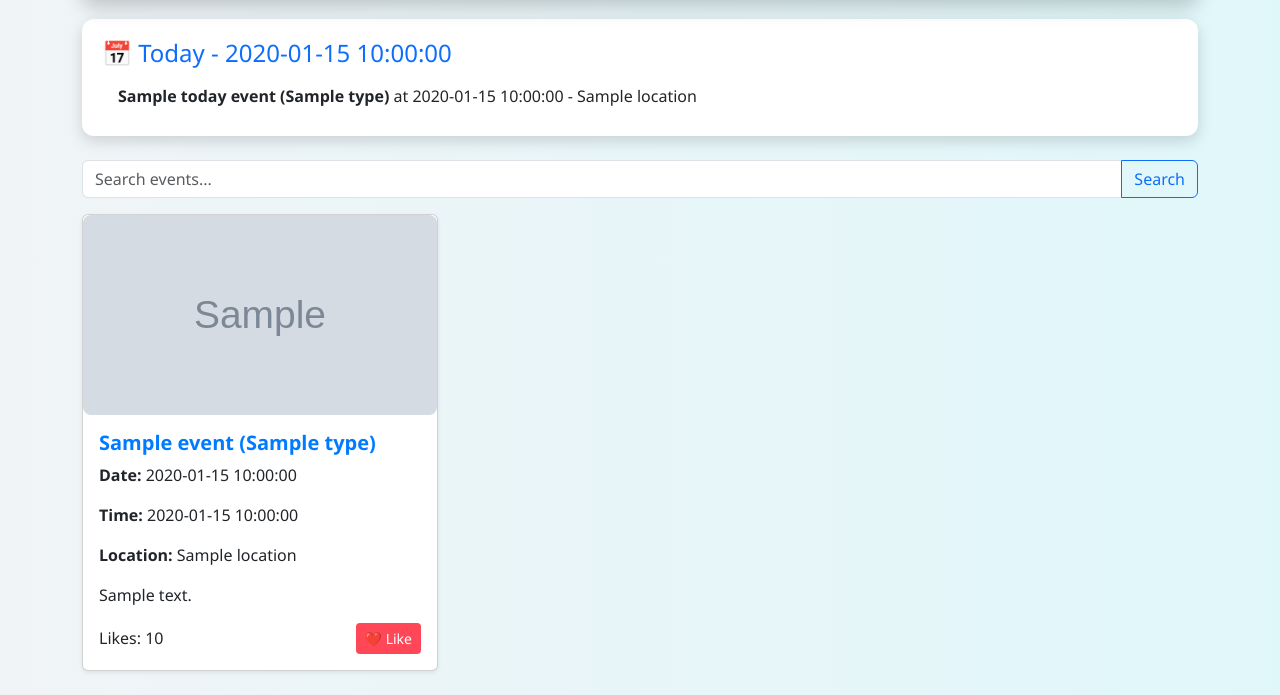
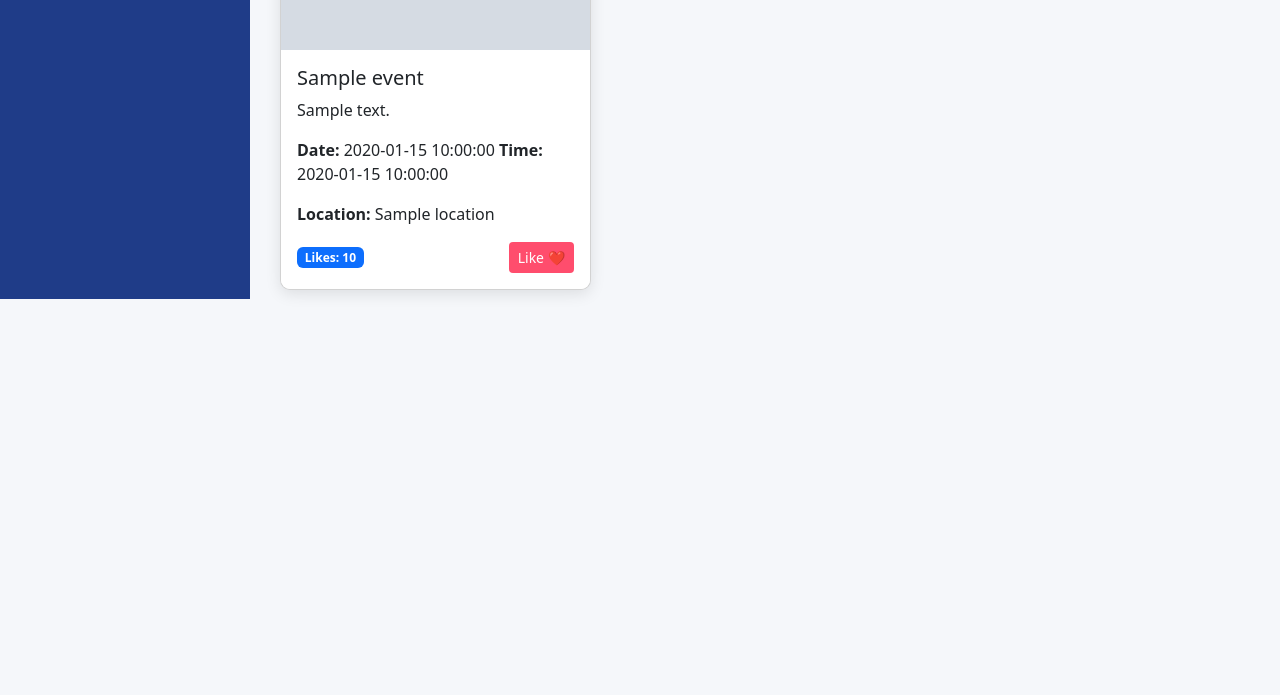
Before and after one commit to Saran1423/event-planner, a Flask app: template templates/index.html in a window 1280 px wide. Shown: the part 501-1196 px from the top of the page. After the commit the page ends 800 px from the top, so only its background shows below. Run offline with Flask 3, Linux system fonts and the light colour scheme; the template is opened without the code that fills it: most values are stand-ins (such as "Sample title", 1, 10 or a date in 2020); grey boxes marked "Sample" are stand-in pictures.

Commit message:
Update index.html

```diff
--- a/templates/index.html
+++ b/templates/index.html
@@ -2,140 +2,135 @@
 <html lang="en">
 <head>
     <meta charset="UTF-8">
-    <title>CMR College Dashboard</title>
-    <link href="https://cdn.jsdelivr.net/npm/bootstrap@5.3.2/dist/css/bootstrap.min.css" rel="stylesheet">
-    <link href="https://cdn.jsdelivr.net/npm/bootstrap-icons@1.11.0/font/bootstrap-icons.css" rel="stylesheet">
+    <meta name="viewport" content="width=device-width, initial-scale=1.0">
+    <title>College Dashboard</title>
+    <!-- Bootstrap 5 CSS -->
+    <link href="https://cdn.jsdelivr.net/npm/bootstrap@5.3.0/dist/css/bootstrap.min.css" rel="stylesheet">
     <style>
-        body { background: linear-gradient(to right, #f0f4f7, #e0f7fa); font-family: 'Segoe UI', sans-serif; }
-        .banner { width: 100%; max-height: 400px; object-fit: cover; border-radius: 12px; margin-bottom: 20px; box-shadow: 0 8px 20px rgba(0,0,0,0.2);}
-        .event-card img { height: 200px; object-fit: cover; border-radius: 8px; }
-        .today-section { background:#fff; padding:20px; border-radius:12px; margin-bottom:20px; box-shadow:0 5px 15px rgba(0,0,0,0.15); }
-        .add-event-card { background:#fff; padding:20px; border-radius:12px; margin-bottom:20px; box-shadow:0 5px 15px rgba(0,0,0,0.15); }
-        .profile-dropdown { position: relative; display: inline-block; }
-        .profile-dropdown img { width: 45px; height: 45px; border-radius:50%; object-fit:cover; margin-right:10px; }
-        .dropdown-content { display:none; position:absolute; right:0; background:#fff; min-width:180px; border-radius:8px; border:1px solid #ccc; z-index:1; box-shadow:0 8px 20px rgba(0,0,0,0.2); }
-        .profile-dropdown:hover .dropdown-content { display:block; }
-        .dropdown-content a { display:block; padding:10px; color:#333; text-decoration:none; }
-        .dropdown-content a:hover { background-color:#f0f0f0; border-radius:6px; }
-        .card-title { font-weight: 600; color:#007bff; }
-        .btn-primary { background: #007bff; border: none; }
-        .btn-primary:hover { background: #0056b3; }
-        .like-btn { background: #ff4757; color: #fff; }
-        .like-btn:hover { background: #ff6b81; }
+        body {
+            background-color: #f5f7fa;
+        }
+        .sidebar {
+            height: 100vh;
+            background-color: #1f3c88;
+            color: #fff;
+            padding-top: 20px;
+            position: fixed;
+            width: 250px;
+        }
+        .sidebar a {
+            color: #fff;
+            text-decoration: none;
+            display: block;
+            padding: 12px 20px;
+            margin: 5px 0;
+            border-radius: 5px;
+        }
+        .sidebar a:hover {
+            background-color: #3e5fb7;
+        }
+        .content {
+            margin-left: 260px;
+            padding: 20px;
+        }
+        .navbar-custom {
+            background-color: #fff;
+            padding: 10px 20px;
+            box-shadow: 0px 2px 5px rgba(0,0,0,0.1);
+            border-radius: 8px;
+            display: flex;
+            justify-content: space-between;
+            align-items: center;
+            margin-bottom: 20px;
+        }
+        .profile-img {
+            width: 40px;
+            height: 40px;
+            border-radius: 50%;
+            object-fit: cover;
+        }
+        .event-card {
+            border-radius: 10px;
+            box-shadow: 0 4px 15px rgba(0,0,0,0.1);
+            overflow: hidden;
+            transition: transform 0.2s;
+        }
+        .event-card:hover {
+            transform: translateY(-5px);
+        }
+        .event-card img {
+            height: 180px;
+            width: 100%;
+            object-fit: cover;
+        }
+        .event-card .card-body {
+            background-color: #fff;
+        }
+        .btn-like {
+            background-color: #ff4d6d;
+            color: #fff;
+        }
+        .btn-delete {
+            background-color: #f44336;
+            color: #fff;
+        }
+        .college-banner {
+            width: 100%;
+            max-height: 250px;
+            object-fit: cover;
+            border-radius: 12px;
+            margin-bottom: 20px;
+        }
     </style>
 </head>
 <body>
 
-<!-- Navbar -->
-<nav class="navbar navbar-expand-lg navbar-light bg-white shadow-sm fixed-top">
-    <div class="container-fluid">
-        <a class="navbar-brand d-flex align-items-center" href="#">
-            <img src="https://cmr.edu.in/blog/wp-content/uploads/2024/11/History-of-CMR.webp" alt="CMR University" style="height:50px; border-radius:8px;">
-            <span class="ms-2 fw-bold text-primary">CMR College Dashboard</span>
-        </a>
-        <div class="d-flex align-items-center">
-            <div class="profile-dropdown d-flex align-items-center">
-                <img src="https://i.pravatar.cc/45?img=3" alt="Profile Photo">
-                <span class="fw-semibold">{{ user }}</span>
-                <div class="dropdown-content">
-                    <div class="text-center mb-2">
-                        <img src="https://i.pravatar.cc/80?img=3" class="rounded-circle mb-1">
-                        <h6>{{ user }}</h6>
-                        <small>{{ role }}</small>
+    <!-- Sidebar -->
+    <div class="sidebar">
+        <h3 class="text-center mb-4">CMR University</h3>
+        <a href="/">Dashboard</a>
+        <a href="/profile">Profile</a>
+        {% if role == 'admin' %}
+        <a href="#addEvent" data-bs-toggle="modal">Add Event</a>
+        {% endif %}
+        <a href="/logout">Logout</a>
     </div>
-                    <a href="/settings"><i class="bi bi-gear me-2"></i>Settings</a>
-                    <a href="/logout"><i class="bi bi-box-arrow-right me-2"></i>Logout</a>
+
+    <!-- Main Content -->
+    <div class="content">
+        <!-- Top Navbar -->
+        <div class="navbar-custom">
+            <div class="fs-4 fw-bold">Dashboard</div>
+            <div class="dropdown">
+                <img src="{{ users.photo if users.photo else 'https://i.pravatar.cc/150?img=3' }}" class="profile-img dropdown-toggle" id="profileDropdown" data-bs-toggle="dropdown" aria-expanded="false">
+                <ul class="dropdown-menu dropdown-menu-end" aria-labelledby="profileDropdown">
+                    <li><a class="dropdown-item" href="/profile">Edit Profile</a></li>
+                    <li><hr class="dropdown-divider"></li>
+                    <li><a class="dropdown-item" href="/logout">Logout</a></li>
+                </ul>
             </div>
         </div>
-        </div>
-    </div>
-</nav>
-
-<div class="container" style="padding-top: 100px;">
 
         <!-- College Banner -->
-    <img src="https://cmr.edu.in/blog/wp-content/uploads/2024/11/History-of-CMR.webp" class="banner" alt="CMR University">
-
-    <!-- Today's Calendar / Events Section -->
-    <div class="today-section mb-4">
-        <h4 class="text-primary">📅 Today - {{ today_date }}</h4>
-        {% if today_events %}
-        <ul class="list-group list-group-flush mt-2">
-            {% for e in today_events %}
-            <li class="list-group-item d-flex justify-content-between align-items-center">
-                <div>
-                    <strong>{{ e.name }} ({{ e.type }})</strong> at {{ e.time }} - {{ e.location }}
-                </div>
-            </li>
-            {% endfor %}
-        </ul>
-        {% else %}
-        <p class="text-muted mt-2">No events or seminars today.</p>
-        {% endif %}
-    </div>
-
-    <!-- Admin Add Event Form -->
-    {% if role == "admin" %}
-    <div class="add-event-card mb-4">
-        <h4 class="text-primary">➕ Add Event / Seminar</h4>
-        <form action="/add" method="POST">
-            <div class="mb-2">
-                <input type="text" class="form-control" name="name" placeholder="Event Name" required>
-            </div>
-            <div class="row mb-2">
-                <div class="col">
-                    <input type="date" class="form-control" name="date" required>
-                </div>
-                <div class="col">
-                    <input type="time" class="form-control" name="time" required>
-                </div>
-            </div>
-            <div class="mb-2">
-                <input type="text" class="form-control" name="location" placeholder="Location" required>
-            </div>
-            <div class="mb-2">
-                <input type="text" class="form-control" name="image" placeholder="Event Photo URL" required>
-            </div>
-            <div class="mb-2">
-                <textarea class="form-control" name="description" placeholder="Description" required></textarea>
-            </div>
-            <div class="mb-2">
-                <select class="form-select" name="type">
-                    <option value="event">Event</option>
-                    <option value="seminar">Seminar/Class</option>
-                </select>
-            </div>
-            <button class="btn btn-primary w-100" type="submit">Add Event</button>
-        </form>
-    </div>
-    {% endif %}
-
-    <!-- Search -->
-    <form class="mb-3" action="/search" method="POST">
-        <div class="input-group">
-            <input type="text" class="form-control" name="query" placeholder="Search events...">
-            <button class="btn btn-outline-primary" type="submit">Search</button>
-        </div>
-    </form>
+        <img src="https://cmr.edu.in/blog/wp-content/uploads/2024/11/History-of-CMR.webp" alt="College Banner" class="college-banner">
 
         <!-- Event Cards -->
         <div class="row">
-        {% for event in events %}
+            {% for e in events %}
             <div class="col-md-4 mb-4">
-            <div class="card shadow-sm event-card">
-                <img src="{{ event.image }}" class="card-img-top" alt="{{ event.name }}">
+                <div class="card event-card">
+                    <img src="{{ e.image }}" alt="{{ e.name }}">
                     <div class="card-body">
-                    <h5 class="card-title">{{ event.name }} ({{ event.type }})</h5>
-                    <p class="card-text"><strong>Date:</strong> {{ event.date }}</p>
-                    <p class="card-text"><strong>Time:</strong> {{ event.time }}</p>
-                    <p class="card-text"><strong>Location:</strong> {{ event.location }}</p>
-                    <p class="card-text">{{ event.description }}</p>
-                    <div class="d-flex justify-content-between align-items-center mt-3">
-                        <span>Likes: {{ event.likes }}</span>
+                        <h5 class="card-title">{{ e.name }}</h5>
+                        <p class="card-text">{{ e.description }}</p>
+                        <p class="card-text"><strong>Date:</strong> {{ e.date }} <strong>Time:</strong> {{ e.time }}</p>
+                        <p class="card-text"><strong>Location:</strong> {{ e.location }}</p>
+                        <div class="d-flex justify-content-between align-items-center">
+                            <span class="badge bg-primary">Likes: {{ e.likes }}</span>
                             <div>
-                            <a href="/like/{{ event.id }}" class="btn btn-sm like-btn">❤️ Like</a>
-                            {% if role == "admin" %}
-                            <a href="/delete/{{ event.id }}" class="btn btn-sm btn-danger ms-1">Delete</a>
+                                <a href="/like/{{ e.id }}" class="btn btn-like btn-sm">Like ❤️</a>
+                                {% if role == 'admin' %}
+                                <a href="/delete/{{ e.id }}" class="btn btn-delete btn-sm">Delete</a>
                                 {% endif %}
                             </div>
                         </div>
```
Also changed, not shown: other parts of templates/index.html (+45 -2 lines). Lines whose indentation alone changed are shown as unchanged.
